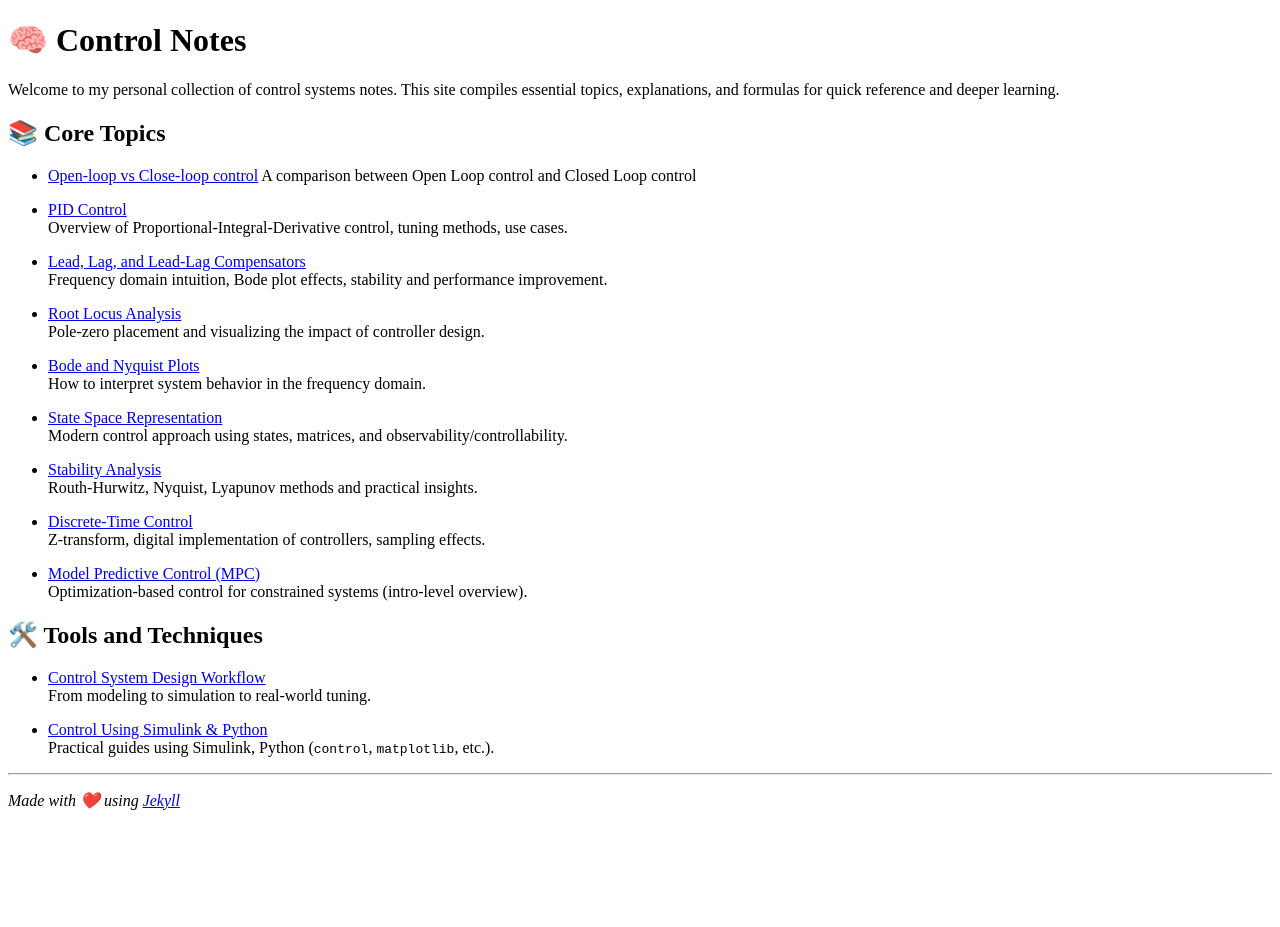
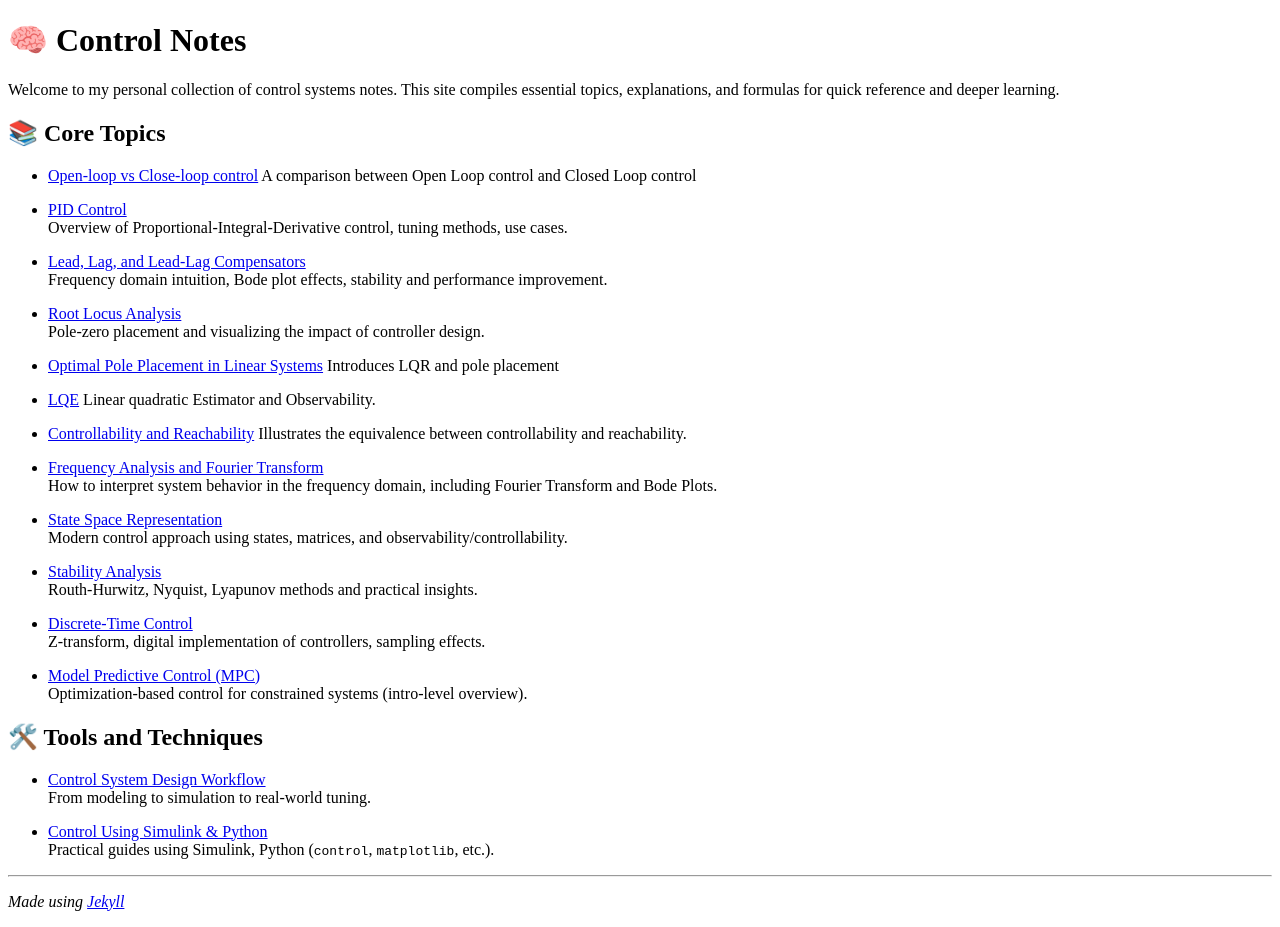
Before and after one commit to albusfangautonomy/control_notes, a Jekyll site: the page built from index.markdown, in a window 1280 px wide. Built offline with Jekyll 4.4.1, drawn with Linux system fonts in a browser that asks for light colours; before the commit the page ends 900 px from its top, so only the background shows below that.

Commit message:
fixed webpage links

```diff
--- a/index.markdown
+++ b/index.markdown
@@ -20,8 +20,17 @@
 - [Root Locus Analysis](./notes/root-locus.md)
   Pole-zero placement and visualizing the impact of controller design.
 
-- [Bode and Nyquist Plots](./notes/frequency-response.md)
-  How to interpret system behavior in the frequency domain.
+- [Optimal Pole Placement in Linear Systems](./notes/pole_placement.md)
+  Introduces LQR and pole placement
+
+- [LQE](./notes/state_estim.md)
+  Linear quadratic Estimator and Observability.
+
+- [Controllability and Reachability](./notes/controllability.md)
+  Illustrates the equivalence between controllability and reachability.
+
+- [Frequency Analysis and Fourier Transform](./notes/frequency-response.md)
+  How to interpret system behavior in the frequency domain, including Fourier Transform and Bode Plots.
 
 - [State Space Representation](./notes/state-space.md)
   Modern control approach using states, matrices, and observability/controllability.
@@ -45,4 +54,4 @@
 
 ---
 
-*Made with ❤️ using [Jekyll](https://jekyllrb.com/)*
+*Made using [Jekyll](https://jekyllrb.com/)*
```
